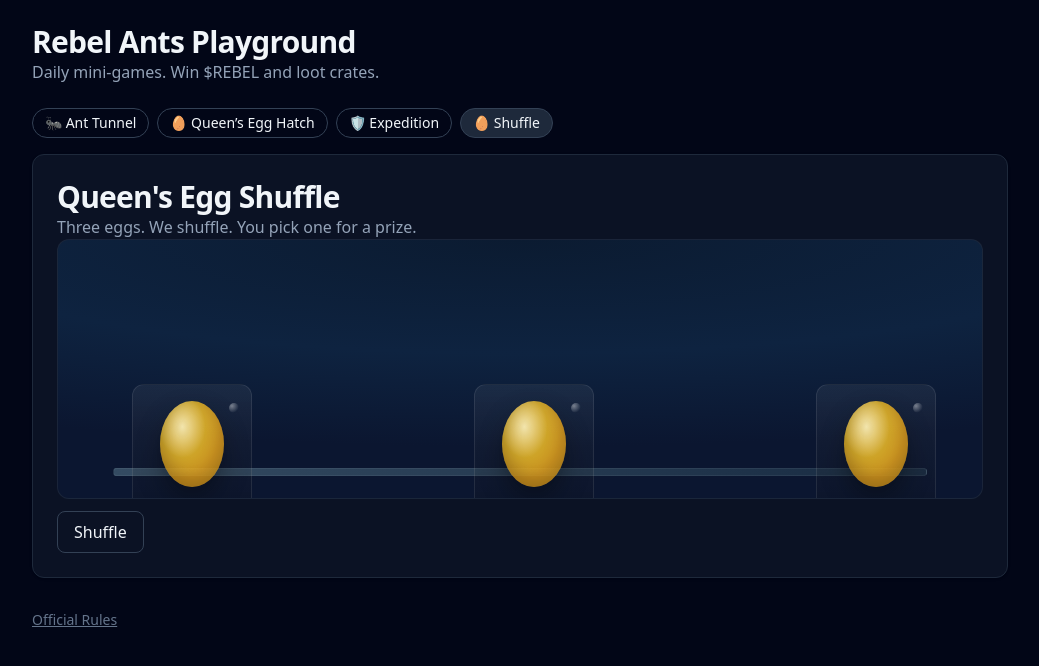
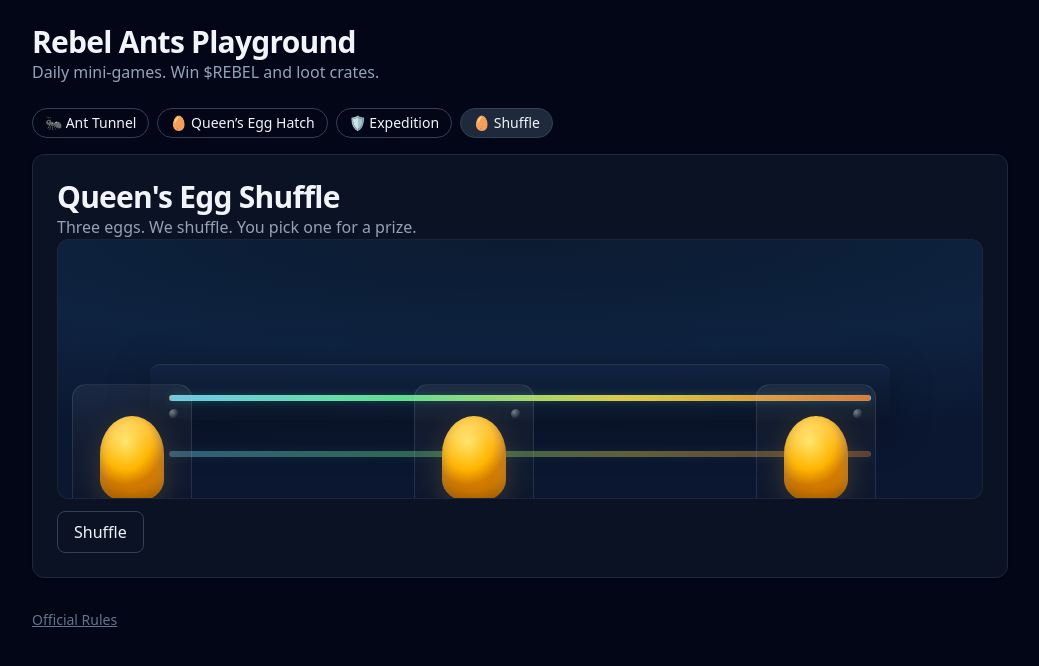
Before and after one commit to D1stknight/rebelants-playground, a Next.js app: page / in a window 1280 px wide. Both pictures are taken after a click on the button "🥚 Shuffle". Shown: the top 666 px of the page, without its empty margins (120-1159 px from the left). Built offline with nearby package versions, Linux system fonts and the light colour scheme.

Commit message:
Update globals.css

```diff
--- a/styles/globals.css
+++ b/styles/globals.css
@@ -204,3 +204,57 @@ body { @apply bg-slate-950 text-slate-100; }
 .egg-card { position: absolute; top: 48px; z-index: 25; pointer-events: auto; }
 .egg-body.always-wobble { animation: wobble 2.6s ease-in-out infinite; opacity: .98; }
 .egg-card.can-pick .egg-body.always-wobble { animation-duration: 1.4s; }
+
+/* --- Shuffle essentials (cannot be clipped/hide button) --- */
+.shuffle-scene { position: relative; z-index: 20; overflow: hidden; height: 260px; }
+.shuffle-cta { position: relative; z-index: 21; margin-top: 12px; }
+
+/* Stage + rails */
+.ant-scene .strip { position:absolute; left:10%; right:10%; top:48%; height:56px;
+  background: linear-gradient(180deg, rgba(18,37,69,.6), rgba(10,20,36,.7));
+  border-radius: 10px; box-shadow: inset 0 1px 0 rgba(255,255,255,.08), 0 10px 40px rgba(0,0,0,.35);
+}
+.ant-scene .rail { position:absolute; left:12%; right:12%; height:6px; border-radius: 4px;
+  background: linear-gradient(90deg,#85e0ff,#78ffa1,#ffe15a,#ff8a42);
+  opacity:.85; filter:saturate(1.1) contrast(1.05);
+  box-shadow: 0 0 10px rgba(120,255,200,.25);
+}
+.ant-scene .rail-top { top: 60%; }
+.ant-scene .rail-bottom { bottom: 16%; opacity:.35; }
+
+/* Egg cards */
+.egg-card { position:absolute; width: 120px; height: 150px; border-radius: 14px;
+  background: linear-gradient(180deg, rgba(255,255,255,.06), rgba(0,0,0,.15));
+  border: 1px solid rgba(200,220,255,.12);
+  display:grid; place-items:center; transform: translateX(-50%); /* center on left% */
+  transition: left .28s ease-in-out, top .28s ease-in-out, transform .2s ease-in-out;
+  z-index: 25; cursor: default; pointer-events: none; /* default: not clickable */
+}
+.egg-card.can-pick { cursor: pointer; pointer-events: auto; }
+.egg-card:hover { transform: translateX(-50%) translateY(-2px); }
+
+/* Egg body look */
+.egg-body { width: 64px; height: 86px; border-radius: 46px 46px 40px 40px / 55px 55px 32px 32px;
+  background: radial-gradient(60% 50% at 40% 30%, #ffe56b, #ffb500 65%, #d27a00 100%);
+  box-shadow: inset 0 -6px 12px rgba(0,0,0,.25), inset 0 16px 16px rgba(255,255,255,.25), 0 8px 30px rgba(255,210,80,.18);
+}
+.egg-shadow { width: 70px; height: 12px; border-radius: 50%; filter: blur(3px); opacity:.35;
+  background: radial-gradient(60% 60% at 50% 40%, rgba(0,0,0,.35), transparent 70%);
+  position:absolute; bottom: 18px;
+}
+.egg-speckle { position:absolute; right: 12px; top: 24px; width: 10px; height:10px; border-radius:50%;
+  background: radial-gradient(circle at 30% 30%, rgba(255,255,255,.7), transparent 70%);
+  opacity:.6;
+}
+
+/* Subtle wobble when pickable */
+@keyframes wobble {
+  15%,100% { transform: translateX(-50%) rotate(0); }
+  25% { transform: translateX(-50%) rotate(-4deg); }
+  45% { transform: translateX(-50%) rotate(4deg); }
+  65% { transform: translateX(-50%) rotate(3deg); }
+  75% { transform: translateX(-50%) rotate(-2deg); }
+  90% { transform: translateX(-50%) rotate(1deg); }
+}
+.egg-body.always-wobble { animation: wobble 2.6s ease-in-out infinite; opacity:.98; }
+.egg-card.can-pick .egg-body.always-wobble { animation-duration: 1.45s; }
```
